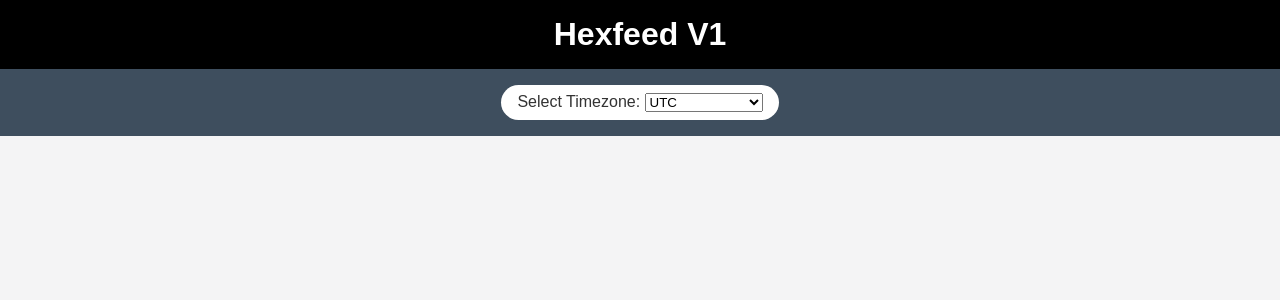
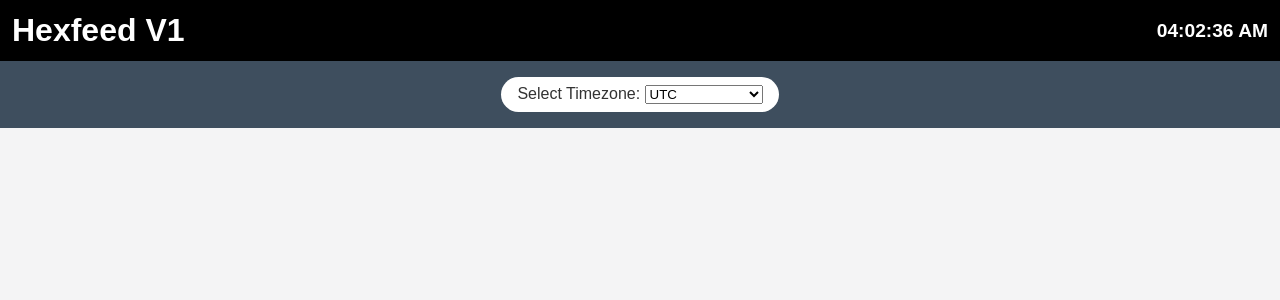
Before and after one commit to LinHan-exe/Hexfeed_v1, a Flask app: page / in a window 1280 px wide. Shown: the top 300 px of the page. Run offline with Flask 3, Linux system fonts and the light colour scheme; data that the repository does not hold is empty.

Commit message:
Adjusted layout & Added timer

```diff
--- a/static/styles.css
+++ b/static/styles.css
@@ -9,13 +9,27 @@ body {
 header {
     background-color: #000;
     color: #fff;
-    padding: 1rem;
-    text-align: center;
+    padding: 0.75rem;
+}
+
+.header-content {
+    display: flex;
+    justify-content: space-between;
+    align-items: center;
+    max-width: 1880px;
+    margin: 0 auto;
 }
 
 h1 {
-    margin: 0;
+    margin: 0%;
 }
+
+#live-clock {
+    margin: 0%;
+    font-size: 1.2rem;
+    font-weight: bold;
+}
+
 
 .filter-bar {
     background-color: #3e4e5e;
--- a/templates/index.html
+++ b/templates/index.html
@@ -8,7 +8,10 @@
 </head>
 <body>
     <header>
-        <h1>Hexfeed V1</h1>
+        <div class="header-content">
+            <h1>Hexfeed V1</h1>
+            <div id="live-clock"></div>
+        </div>
     </header>
     <div class="filter-bar">
         <div class="timezone-selector">
@@ -83,15 +86,24 @@
             });
         }
 
+        function updateClock() {
+            const now = new Date();
+            const options = { timeZone: currentTimezone, hour: '2-digit', minute: '2-digit', second: '2-digit' };
+            document.getElementById('live-clock').textContent = now.toLocaleTimeString('en-US', options);
+        }
+
         document.getElementById("timezone").addEventListener("change", function() {
             currentTimezone = this.value;
             existingArticles.clear();
             document.getElementById('articles').innerHTML = "";
             fetchArticles();
+            updateClock();
         });
 
         fetchArticles();
         setInterval(fetchArticles, 1000); // Fetch every second
+        setInterval(updateClock, 1000); // Update clock every second
+        updateClock(); // Initial clock update
 
     </script>
 </body>
```
